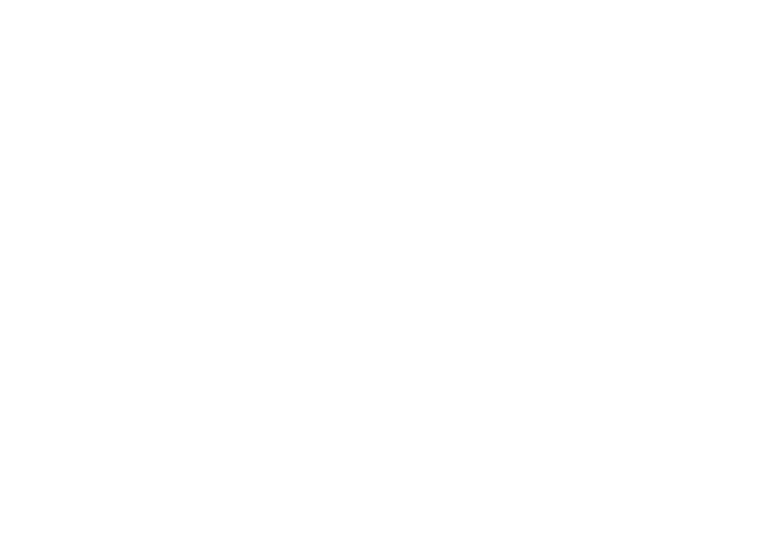
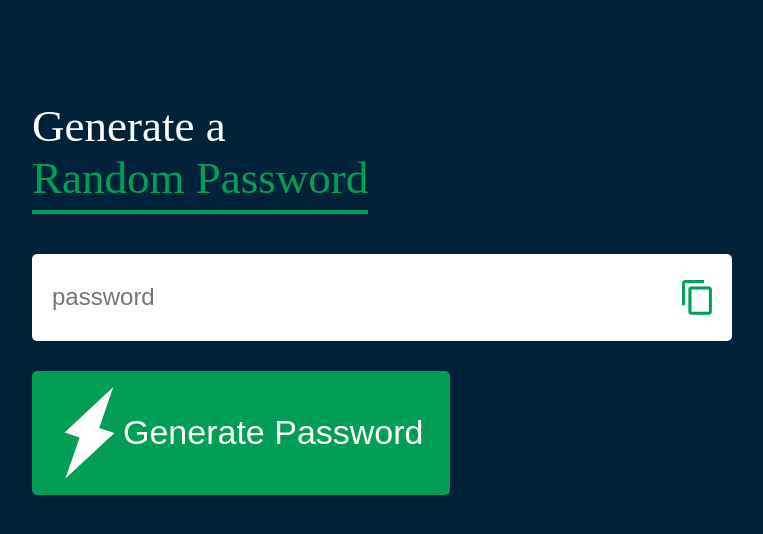
Before and after one commit to Ramprasanth7119/javascript_projects, a plain HTML site: page password_generator/index.html in a window 1280 px wide. Shown: the whole page, without its empty margins (68-831 px from the left). Drawn offline with Linux system fonts and the light colour scheme.

Commit message:
updated pass generator

```diff
--- a/password_generator/index.html
+++ b/password_generator/index.html
@@ -4,8 +4,18 @@
     <meta charset="UTF-8">
     <meta name="viewport" content="width=device-width, initial-scale=1.0">
     <title>Password Generator</title>
+    <link rel="stylesheet" href="style.css">
 </head>
 <body>
 
+    <div class="container">
+        <h1>Generate a <br><span>Random Password</span></h1>
+        <div class="inp-field">
+            <input type="text" placeholder="password" id="password"/>
+            <img src="images/copy.png" onclick="copy()"/>
+        </div>
+        <button onclick="createPassword()"><img src="images/generate.png"/>Generate Password</button>
+    </div>
+    <script src="script.js"></script>
 </body>
 </html>
--- a/password_generator/script.js
+++ b/password_generator/script.js
@@ -0,0 +1,33 @@
+const passField = document.getElementById("password");
+
+
+const upperCase = "ABCDEFGHIJKLMNOPQRSTUVWXYZ"
+const lowerCase = "abcdefghijklmnopqrstuvwxyz"
+const numbers = "0123456789";
+const specialChars = "!@#$%^&*()<>?/";
+
+const lenght = 12;
+const allChar = upperCase + lowerCase + numbers + specialChars;
+
+function createPassword(){
+
+        let password = "";
+
+        password += upperCase[Math.floor(Math.random() * upperCase.length)];
+        password += lowerCase[Math.floor(Math.random() * lowerCase.length)];
+        password += numbers[Math.floor(Math.random() * numbers.length)];
+        password += specialChars[Math.floor(Math.random() * specialChars.length)];
+
+        while(lenght > password.length){
+            password += allChar[Math.floor(Math.random() * allChar.length)]
+        }
+
+        passField.value = password;
+}
+
+function copy(){
+    passField.select();
+    document.execCommand("copy");
+    alert("copied");
+
+}
--- /dev/null
+++ b/password_generator/style.css
@@ -0,0 +1,66 @@
+*{
+    margin:0;
+    padding:0;
+    box-sizing: border-box;
+}
+
+body{
+    background-color: #002339;
+    color: #fff;
+}
+
+.container{
+    margin: 100px;
+    width:90%;
+    max-width: 700px;
+}
+
+.inp-field{
+    width:100%;
+    margin-top: 50px;
+    margin-bottom: 30px;
+    background: #fff;
+    color: aliceblue;
+    display: flex;
+    align-items: center;
+    justify-content: space-between;
+    padding: 26px 20px;
+    border-radius: 5px;
+}
+
+.container h1{
+    font-weight: 500;
+    font-size: 45px;
+}
+
+.container h1 span{
+    color:#019f55;
+    border-bottom: 4px solid #019f55;
+    padding-bottom: 7px;
+}
+
+.inp-field img{
+    width: 30px;
+   cursor: pointer;
+}
+
+.inp-field input{
+    border: 0;
+    outline:0;
+    font-size: 24px;
+}
+
+.container button{
+    border: 0;
+    outline: 0;
+    background: #019f55;
+    color: #fff;
+    font-size: 34px;
+    font-weight: 300;
+    display: flex;
+    align-items: center;
+    justify-content: center;
+    padding: 16px 26px;
+    border-radius: 5px;
+    cursor: pointer;
+}
```
Also changed, not shown: password_generator/images/copy.png (added), password_generator/images/generate.png (added).
